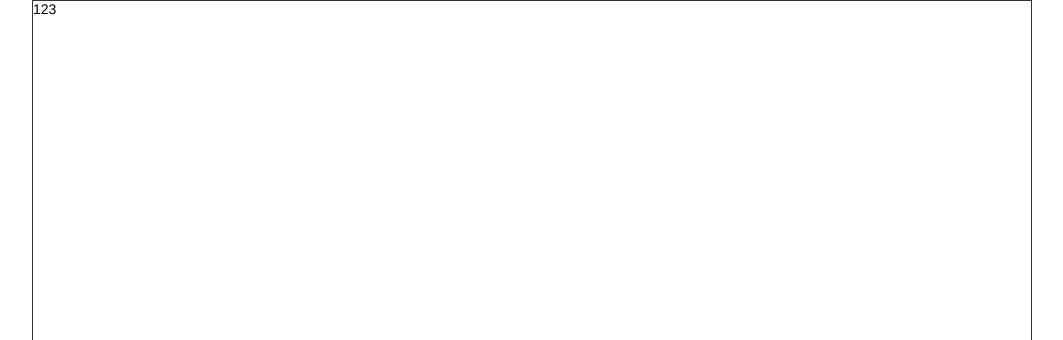
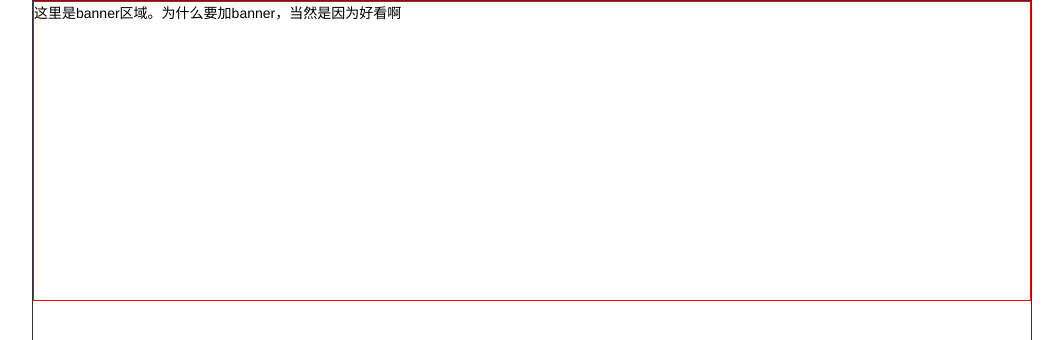
Before and after one commit to muimopab/myBlog, a Vue app: page / in a window 1280 px wide. Shown: the top 340 px of the page, without its empty margins (108-1171 px from the left). Built offline with nearby package versions, Linux system fonts and the light colour scheme.

Commit message:
create css folder

```diff
--- a/src/App.vue
+++ b/src/App.vue
@@ -14,6 +14,6 @@ export default {
 }
 </script>
 
-<style src="../public/common.css">
+<style src="../public/css/common.css">
 
 </style>
--- a/src/view/hompage/homepage.vue
+++ b/src/view/hompage/homepage.vue
@@ -1,6 +1,9 @@
 <template>
   <div class="homepage">
-      123
+      <div class="banner">
+          这里是banner区域。为什么要加banner，当然是因为好看啊
+          <img src="" alt="">
+      </div>
   </div>
 </template>
 
@@ -18,4 +21,9 @@ export default {
         border: 1px solid #333;
 
     }
+    .banner{
+        width: 100%;
+        height: 300px;
+        border: 1px solid red;
+    }
 </style>
```
Also changed, not shown: public/css/common.css (renamed from public/common.css), public/css/themeColor.less (added).
